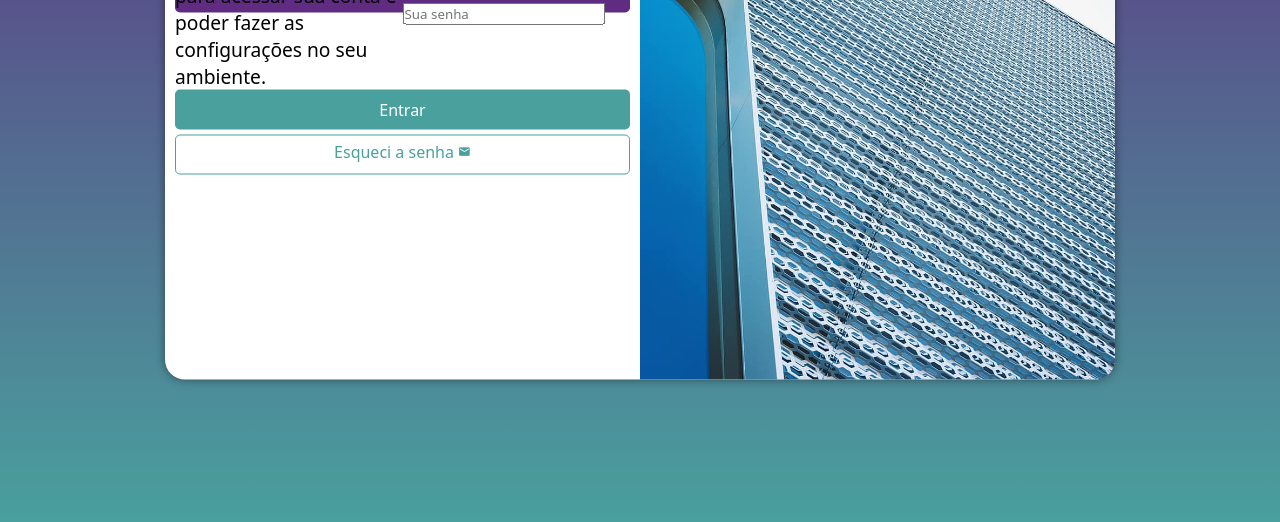
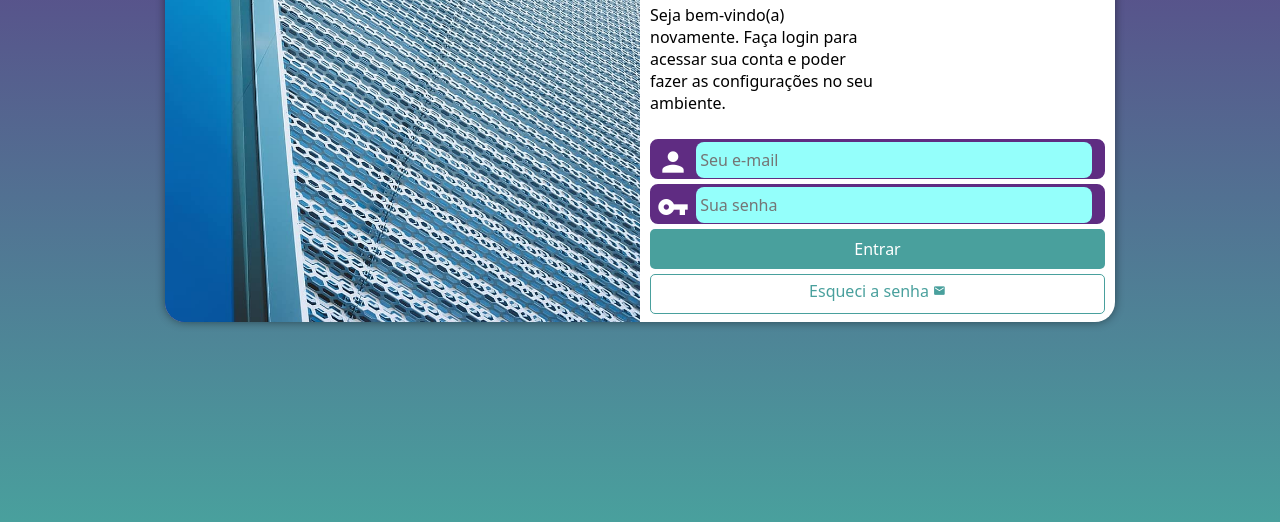
Before and after one commit to jeff1nn/Projeto-Login, a plain HTML site: page index.html in a window 1280 px wide. Shown: the part 278-800 px from the top of the page. Drawn offline with Linux system fonts and the light colour scheme.

Commit message:
end atts

```diff
--- a/estilos/media-query.css
+++ b/estilos/media-query.css
@@ -1,73 +1,88 @@
-@charset "UTF-8";
+@charset "UTF-8"; /* Define o conjunto de caracteres utilizado no arquivo */
 
-/* Typical Device Breakpoints
-------------------------------
-
-Pequenas telas: até 600px
-Celular: de 600px até 768px
-Tablet: 768px até 992px
-Desktop: 992px até 1200px
-Grandes telas: acima de 1200px
+/*
+   Typical Device Breakpoints
+   ------------------------------
+   Definem os intervalos de largura de tela para aplicar estilos específicos:
+   - Pequenas telas: até 600px
+   - Celular: 600px até 768px
+   - Tablet: 768px até 992px
+   - Desktop: 992px até 1200px
+   - Grandes telas: acima de 1200px
 */
 
-@media screen and (min-width: 768px) and (max-width: 992px){
+@media screen and (min-width: 768px) and (max-width: 992px) { /* Estilos para telas entre 768px e 992px, normalmente tablets */
 
-    body{
-        background-image: linear-gradient(to top, #49a09d,#5f2c82);
+    body {
+        background-image: linear-gradient(to top, #49a09d, #5f2c82); /* Aplica um gradiente ao fundo do corpo */
     }
 
-    section#login{
-        width: 90vw;
+    section#login {
+        width: 90vw; /* Define a largura do login como 90% da largura da tela */
+        height: 280px; /* Altura fixa do login */
     }
 
-    section#login > div#imagem{
-        float: left;
-        width: 30%;
-        height: 100%;
+    section#login > div#imagem {
+        float: left; /* Posiciona a div à esquerda */
+        width: 30%; /* Define a largura como 30% do pai */
+        height: 100%; /* Altura total do elemento pai */
     }
 
-    section#login > div#formulario{
-        float: right;
-        width: 70%;
+    section#login > div#formulario {
+        float: right; /* Posiciona a div à direita */
+        width: 70%; /* Define a largura como 70% do pai */
     }
 }
 
-@media screen and (min-width: 992px) {
+@media screen and (min-width: 992px) { /* Estilos para telas acima de 992px, típicas de desktops */
 
-    body{
-        background-image: linear-gradient(to top, #49a09d,#5f2c82);
+    body {
+        background-image: linear-gradient(to top, #49a09d, #5f2c82); /* Gradiente aplicado ao fundo */
     }
 
-    section#login{
-        width: 950px;
+    section#login {
+        width: 950px; /* Define uma largura fixa para a seção de login */
+        height: 400px; /* Altura fixa */
+        display: flex; /* Usa Flexbox para alinhar elementos */
+        flex-direction: row; /* Organiza os filhos em uma linha */
     }
 
-    section#login > div#imagem{
-        float: right;
-        width: 50%;
-        height: 100%;
+    section#login > div#imagem {
+        float: left; /* Posiciona a div à esquerda */
+        width: 50%; /* Ocupa metade da largura */
+        height: 100%; /* Altura total do pai */
     }
 
-    section#login > div#formulario{
-        float: left;
-        width: 50%;
+    section#login > div#formulario {
+        float: right; /* Posiciona a div à direita */
+        width: 50%; /* Ocupa metade da largura */
+        display: flex; /* Flexbox para alinhar conteúdo */
+        flex-direction: column; /* Organiza o conteúdo em coluna */
+        justify-content: center; /* Centraliza o conteúdo verticalmente */
     }
 
     div#formulario > h1 {
-        text-align: center;
-        margin-bottom: 10px;
+        text-align: center; /* Centraliza o texto */
+        margin-bottom: 10px; /* Espaçamento inferior */
     }
 
-    div#formulario > p{
-        float: left;
-        width: 50%;
+    div#formulario > p {
+        float: left; /* Posiciona os parágrafos à esquerda */
+        width: 50%; /* Ocupa metade da largura do pai */
     }
 
-    div#formulario > h1{
-        font-size: 2em;
+    div#formulario > h1 {
+        font-size: 2em; /* Define o tamanho da fonte maior para o título */
     }
 
-    div#formulario > p{
-        font-size: 1.2em;
+    div#formulario > p {
+        font-size: 1em; /* Define o tamanho da fonte para os parágrafos */
+        margin: 20px 0px; /* Adiciona margem superior e inferior */
     }
 }
+
+
+/* Breakpoints: Os intervalos são usados para determinar em quais larguras de tela os estilos serão aplicados.
+Estilos de fundo: Gradientes são aplicados ao corpo para criar um visual agradável.
+Seção de login: As dimensões e o layout variam dependendo do tamanho da tela.
+Flexbox: Utilizado em telas maiores para facilitar o alinhamento do conteúdo. */
--- a/estilos/style.css
+++ b/estilos/style.css
@@ -29,7 +29,6 @@ section#login{
     position: absolute;
     top: 50%;
     left: 50%;
-    transform: translate(-50%,-50%);
     overflow: hidden;
 
     background-color: white;
@@ -37,6 +36,7 @@ section#login{
     height: 515px;
     border-radius: 20px;
     box-shadow: 0px 0px 10px rgba(0, 0, 0, 0.452);
+    transform: translate(-50%,-50%);
     transition: width .3s, height .3s;
     transition-timing-function: ease;
 
@@ -56,17 +56,51 @@ section#login > div#formulario{
 
 }
 
+div#formulario > h1{
+    text-align: center;
+    margin-bottom: 10px;
+}
+
+div#formulario > p {
+    font-size: 0.8em;
+}
+
 form > div.campo{
     background-color: #5f2c82;
+    border: 2px solid #5f2c82 ;
     width: 100%;
     display: block;
     height: 40px;
-    border-radius: 5px;
+    border-radius: 8px;
     margin: 5px 0px;
 }
 
 div.campo > label{
     display: none;
+}
+
+div.campo > i{
+    color: white;
+    /* background-color: black; */
+    font-size: 2em;
+    width: 40px;
+    padding: 5px;
+}
+
+div.campo > input{
+    background-color: #94fffb;
+    font-size: 1em;
+    width: calc(100% - 55px);
+    height: 100%;
+    border: 0px;
+    border-radius: 8px;
+    padding: 4px;
+    transform: translateY(-12px);
+}
+
+div.campo > input:focus-within{
+    background-color: white;
+    border: none;
 }
 
 form > input[type=submit]{
@@ -78,6 +112,7 @@ form > input[type=submit]{
     color: white;
     border: none;
     border-radius: 5px;
+    cursor: pointer;
 }
 
 form > input[type=submit]:hover{
```
